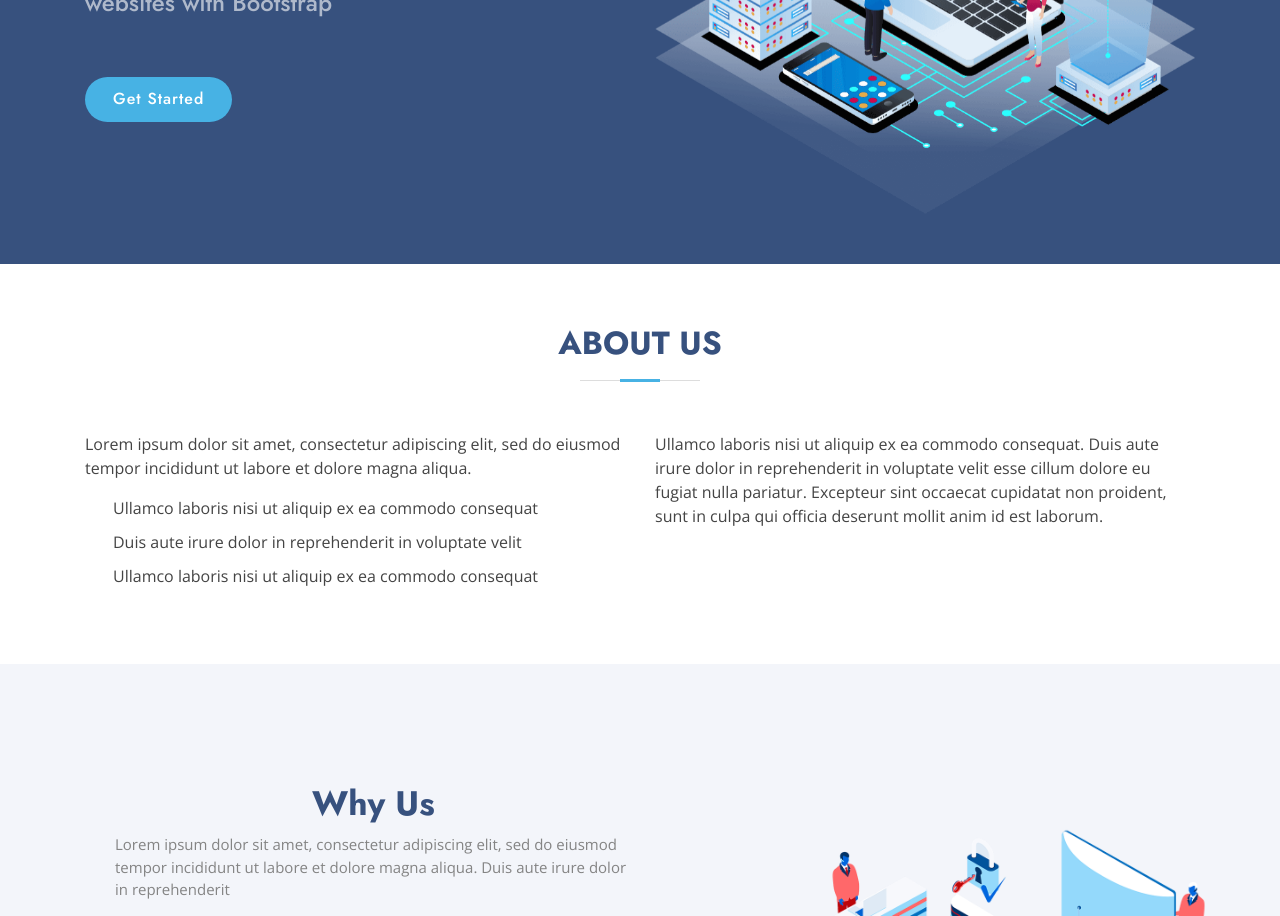
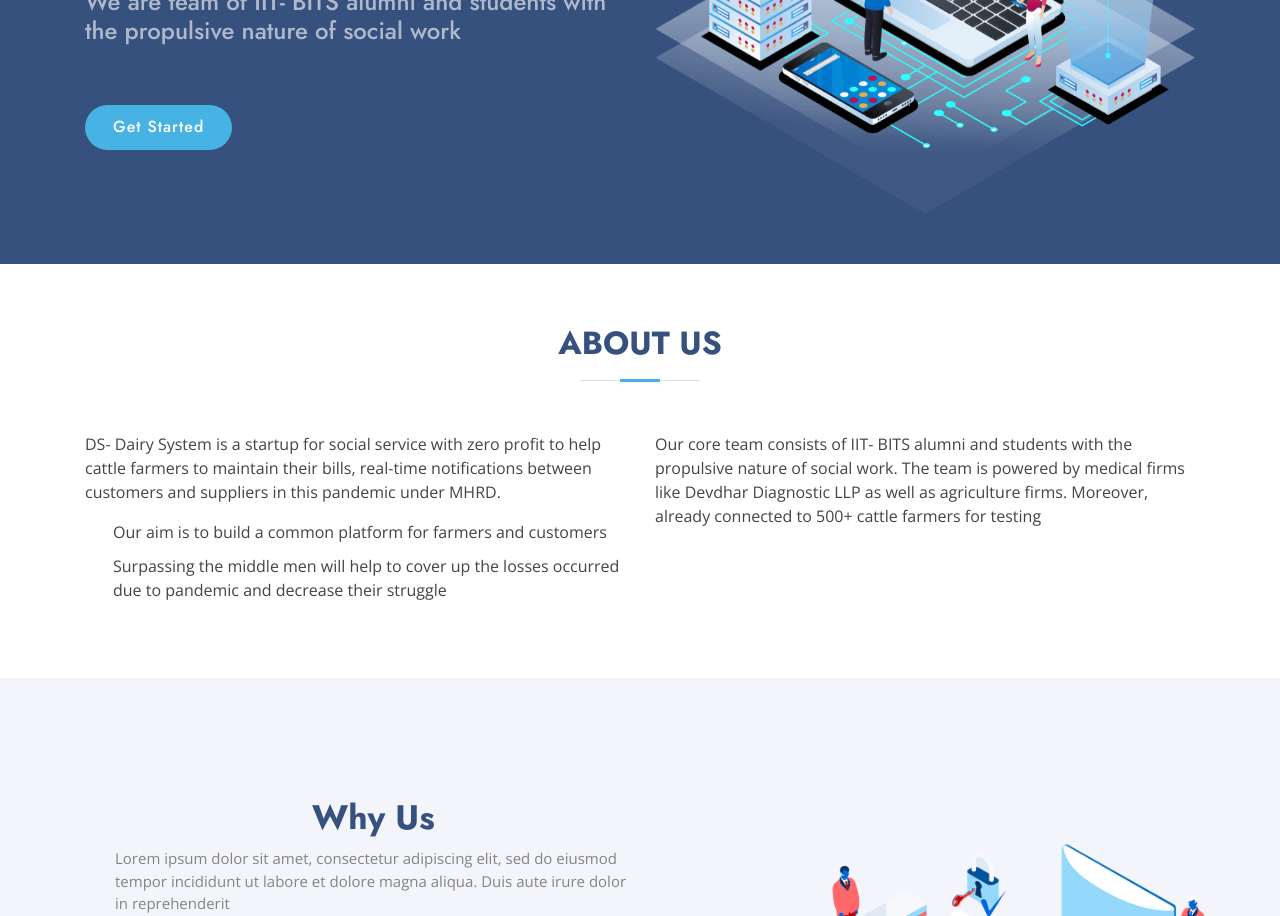
Before and after one commit to SamarthDariya/DSDS1, a plain HTML site: page index.html in a window 1280 px wide. Shown: the part 376-1292 px from the top of the page. Drawn offline with nearby package versions, Linux system fonts and the light colour scheme.

Commit message:
Samarth Dariya edit 30/8

```diff
--- a/index.html
+++ b/index.html
@@ -64,8 +64,8 @@
         <div class="container">
             <div class="row">
                 <div class="col-lg-6 d-flex flex-column justify-content-center pt-4 pt-lg-0 order-2 order-lg-1" data-aos="fade-up" data-aos-delay="200">
-                    <h1>Better Solutions For Your Business</h1>
-                    <h2>We are team of talanted designers making websites with Bootstrap</h2>
+                    <h1>Startup for SOCIAL SERVICE with ZERO PROFIT</h1>
+                    <h2>We are team of IIT- BITS alumni and students with the propulsive nature of social work</h2>
                     <div class="d-lg-flex">
                         <a href="#about" class="btn-get-started scrollto">Get Started</a>
                     </div>
@@ -89,20 +89,17 @@
           <div class="row content">
             <div class="col-lg-6">
               <p>
-                Lorem ipsum dolor sit amet, consectetur adipiscing elit, sed do eiusmod tempor incididunt ut labore et dolore
-                magna aliqua.
+               DS- Dairy System is a startup for social service with zero profit to help cattle farmers to maintain their bills, real-time notifications between customers and suppliers in this pandemic under MHRD.
               </p>
               <ul>
-                <li><i class="ri-check-double-line"></i> Ullamco laboris nisi ut aliquip ex ea commodo consequat</li>
-                <li><i class="ri-check-double-line"></i> Duis aute irure dolor in reprehenderit in voluptate velit</li>
-                <li><i class="ri-check-double-line"></i> Ullamco laboris nisi ut aliquip ex ea commodo consequat</li>
+                <li><i class="ri-check-double-line"></i> Our aim is to build a  common platform for farmers and customers</li>
+                <li><i class="ri-check-double-line"></i> Surpassing the middle men will help to cover up the losses occurred due to pandemic and decrease their struggle</li>
+
               </ul>
             </div>
             <div class="col-lg-6 pt-4 pt-lg-0">
               <p>
-                Ullamco laboris nisi ut aliquip ex ea commodo consequat. Duis aute irure dolor in reprehenderit in voluptate
-                velit esse cillum dolore eu fugiat nulla pariatur. Excepteur sint occaecat cupidatat non proident, sunt in
-                culpa qui officia deserunt mollit anim id est laborum.
+               Our core team consists of IIT- BITS alumni and students with the propulsive nature of social work. The team is powered by medical firms like Devdhar Diagnostic LLP as well as agriculture firms. Moreover, already connected to 500+ cattle farmers for testing
               </p>
             </div>
           </div>
```
